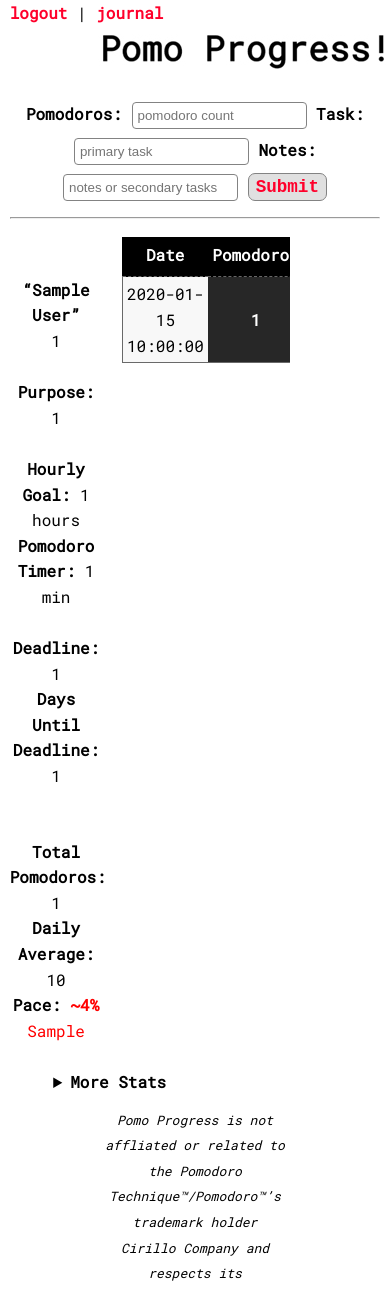
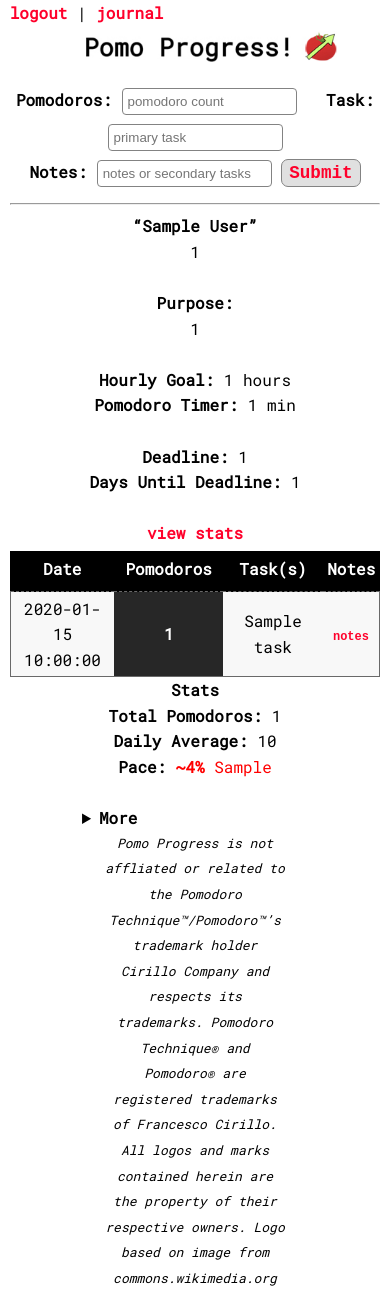
Before and after one commit to mwroberts3/pomodoro-progress, a Flask app: template templates/home.html in a window 390 px wide; the page is wider, and only the part inside the window is pictured. Shown: the top 1291 px of that part. Run offline with Flask 2, Linux system fonts and the light colour scheme; the visitor is signed in with stand-in values (Sample User, id 1); the template is opened without the code that fills it: most values are stand-ins (such as "Sample title", 1, 10 or a date in 2020); some libraries are stand-ins or nearby versions.

Commit message:
added some basic responsiveness for smaller screen

```diff
--- a/static/global.css
+++ b/static/global.css
@@ -1,10 +1,21 @@
 @import url('https://fonts.googleapis.com/css2?family=Roboto+Mono:wght@400&display=swap');
 
+/* Main Styling */
 * {
     box-sizing: border-box;
 }
 
-/* Links */
+body {
+    align-content: center;
+    margin: auto;
+    width: 95%;
+    font-family: 'Roboto Mono', monospace;
+    font-size: 1em;
+    line-height: 1.6em;
+    box-sizing: border-box;
+    position: relative;
+}
+
 a {
     font-weight: bolder;
     text-decoration: none;
@@ -26,17 +37,6 @@ a:hover {
     max-width: 100%;
 }
 
-body {
-    align-content: center;
-    margin: auto;
-    width: 95%;
-    font-family: 'Roboto Mono', monospace;
-    font-size: 1em;
-    line-height: 1.6em;
-    box-sizing: border-box;
-    position: relative;
-}
-
 .header-banner {
     width: 650px;
     height: 66px;
@@ -51,30 +51,50 @@ body {
     display: block;
 }
 
-/* 'Home' Page */
-.column {
-max-width: 100%;
-display: inline-block;
-vertical-align: top;
-margin-top: 10px;
-overflow: visible;
+/* Home (table view)*/
+#home-header .navlinks {
+    display: block;
+    margin-bottom: 5px;
+}
+
+#home-header img {
+    display: block;
+    max-width: 95%;
+    margin: auto;
+}
+
+#add-pomos label {
+    font-weight: bold;
+}
+
+#add-pomos .separation-for-smaller {
+    display: inline;
 }
 
 /* Set width length for the left, right and middle columns */
 .left {
+    float: left;
+    vertical-align: top;
+    /* display: inline-block; */
     width: 25%;
     margin-top: 50px;
     text-align: center;
 }
 
 .middle {
+    float: left;
+    /* display: inline-block; */
     max-width: 48%;
     margin-top: 0;
     padding: 10px;
-    overflow-x: auto;
+    max-height: 80vh;
+    overflow: auto;
 }
 
 .right {
+    float: left;
+    vertical-align: top;
+    /* display: inline-block; */
     width: 25%;
     margin-top: 50px;
     text-align: center;
--- /dev/null
+++ b/static/mobile.css
@@ -0,0 +1,32 @@
+/* Main Style */
+
+/* Home (table view)*/
+#add-pomos .separation-for-smaller {
+    display: block;
+}
+
+#add-pomos .separation-for-smaller label[for="task"] {
+    margin-left: 20px;
+}
+
+.left {
+    width: 100%;
+    margin-top: 0;
+    margin-bottom: 0;
+    text-align: center;
+}
+
+.middle {
+    display: block;
+    max-width: 100%;
+    margin-top: 5px;
+    padding: 0;
+    max-height: 100vh;
+    overflow: auto;
+}
+
+.right {
+    width: 100%;
+    margin-top: 0;
+    text-align: center;
+}
--- /dev/null
+++ b/static/tablet.css
@@ -0,0 +1,32 @@
+/* Home (table view)*/
+#add-pomos .separation-for-smaller {
+    display: block;
+}
+
+    .left {
+        float: left;
+        vertical-align: top;
+        /* display: inline-block; */
+        width: 25%;
+        margin-top: 0;
+        margin-bottom: 30px;
+        text-align: center;
+    }
+
+    .middle {
+        float: right;
+        /* display: inline-block; */
+        max-width: 74%;
+        margin-top: 0;
+        padding: 10px;
+        overflow-x: auto;
+    }
+
+    .right {
+        float: none;
+        vertical-align: top;
+        /* display: inline-block; */
+        width: 25%;
+        margin-top: 50px;
+        text-align: center;
+    }
--- a/templates/base.html
+++ b/templates/base.html
@@ -10,6 +10,8 @@
   <title>{% block title %}{% endblock %}</title>
   <link rel="stylesheet" type="text/css" href="static/global.css">
   <link rel="icon" type="image/png" href="/static/tomato.png">
+  <link rel="stylesheet" media="screen and (max-width: 812px) and (min-width: 501px)" href="/static/tablet.css">
+  <link rel="stylesheet" media="screen and (max-width: 500px)" href="/static/mobile.css">
 </head>
 
 <header>
--- a/templates/home.html
+++ b/templates/home.html
@@ -3,27 +3,31 @@
 {% block title %}Pomo Progress! - {{ session['table_name'] }}{% endblock %}
 
 {% block header %}
-<div>
-    <a href="/">logout</a> | <a href="/journal">journal</a>
-    <center><img class="basic-reponsive" src="/static/home-banner.jpg" alt="Pomo Progress!"></center>
+<div id="home-header">
+    <div class="navlinks">
+        <a href="/">logout</a> | <a href="/journal">journal</a>
+    </div>
+    <img class="basic-reponsive" src="/static/home-banner.jpg" alt="Pomo Progress!">
     <br>
 </div>
 {% endblock %}
 
 {% block main %}
 <center>
-    <form action="/home" method="post">
-        <strong>Pomodoros:</strong>
-        <input class="wide-form" name="tomatoes" placeholder="pomodoro count" type="number" required>
-        <strong>Task:</strong>
-        <input class="wide-form" name="task" placeholder="primary task" type="text">
-        <strong>Notes:</strong>
+    <form id="add-pomos" action="/home" method="post">
+        <div class="separation-for-smaller">
+            <label for="pomos">Pomodoros:</label>
+            <input class="wide-form" name="tomatoes" placeholder="pomodoro count" type="number" required>
+            <label for="task">Task:</label>
+            <input class="wide-form" name="task" placeholder="primary task" type="text">
+        </div>
+        <label for="notes">Notes:</label>
         <input class="wide-form" name="notes" placeholder="notes or secondary tasks" type="text">
         <input type="submit" class="load-create">
     </form>
 </center>
     <hr>
-<div class="column left">
+<div class="left">
         <strong><q>{{ session['table_name'] }}</q></strong>
         <br>
         {{ session['start_date'] }}
@@ -43,8 +47,10 @@
         <br>
         <strong>Days Until Deadline:</strong> {{ session['current_days_until_deadline']}}
         <br>
+        <br>
+        <span class="stats-link"><a href="#stats">view stats</a></span>
 </div>
-<div class="column middle">
+<div class="middle">
     <table>
         <th>Date</th>
         <th>Pomodoros</th>
@@ -99,7 +105,10 @@
         {% endfor %}
     </table>
 </div>
-<div class="column right">
+
+<div class="right" id="stats">
+    <strong>Stats</strong>
+    <br>
     <strong>Total Pomodoros:</strong> {{ stats['total_tomatoes'] }}
     <br>
     <strong>Daily Average:</strong> {{ stats['daily_average'] }}
@@ -113,7 +122,7 @@
     <br>
     <br>
     <details>
-        <summary class="no-outline">More Stats</summary>
+        <summary class="no-outline">More</summary>
             <br>
             <strong>Pomodoros to Goal:</strong> {{ stats['pomos_left'] }}
             <br>
```
Also changed, not shown: pomodoro.db.
